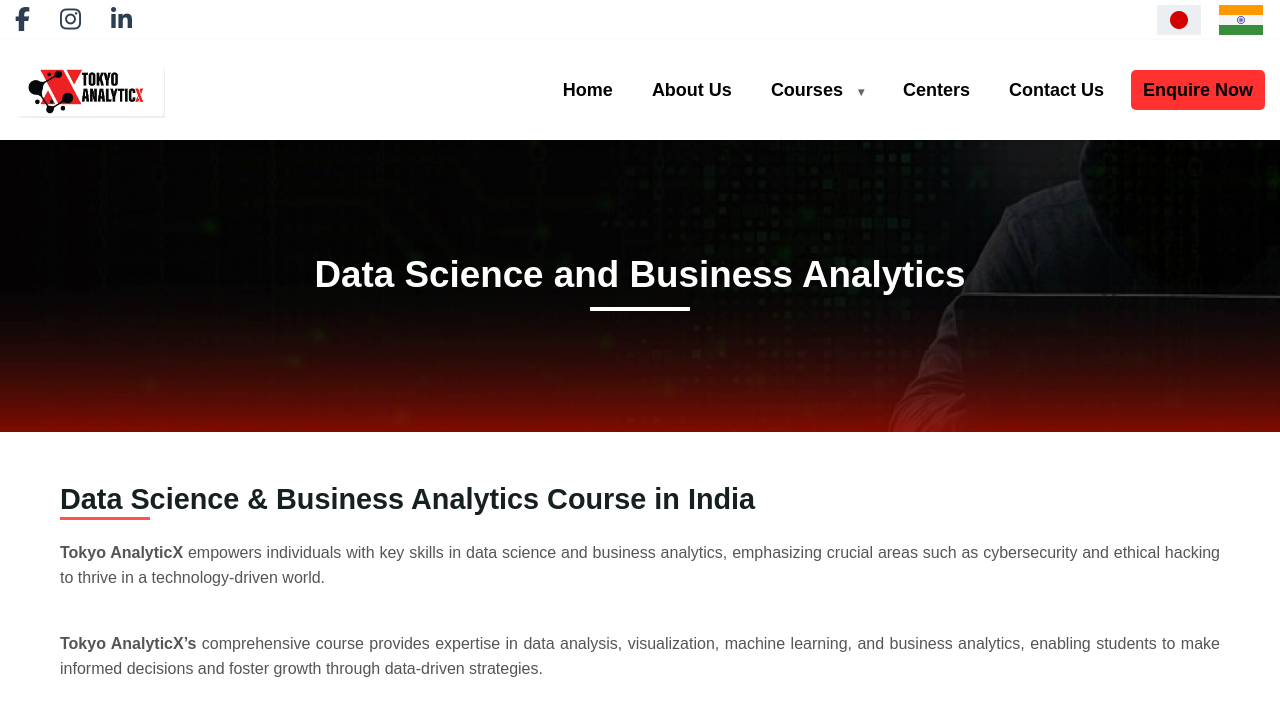
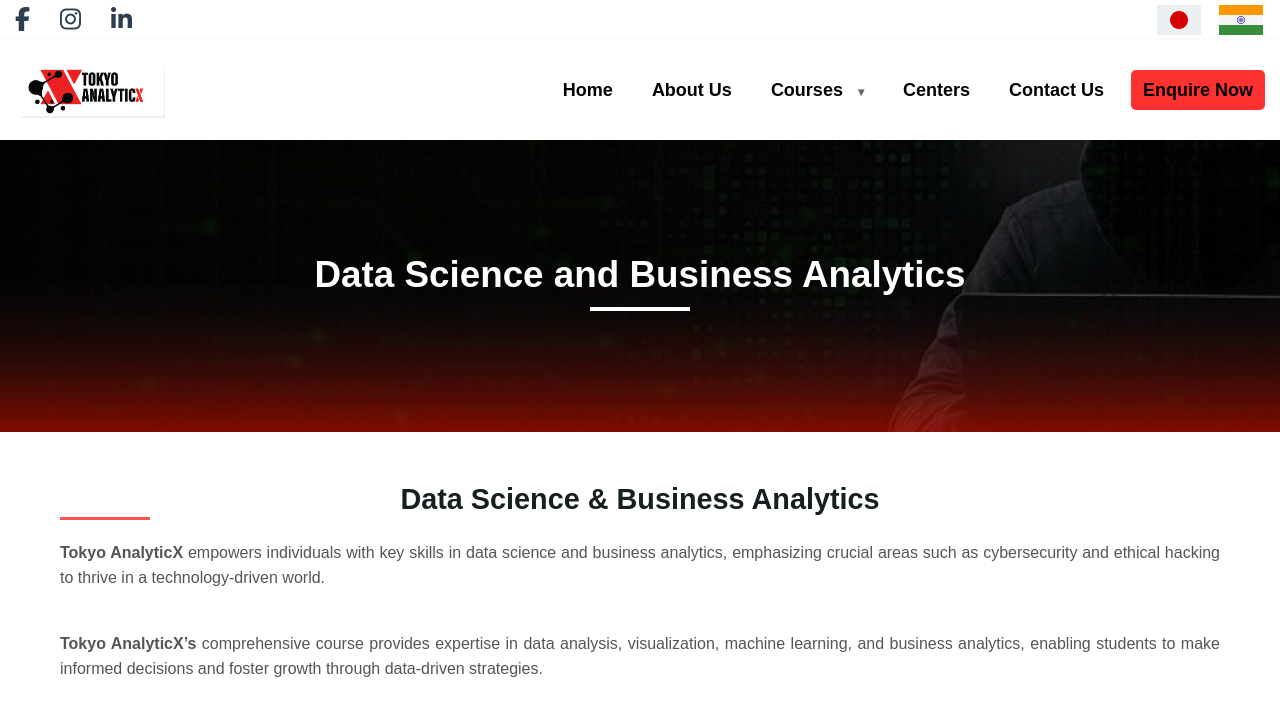
Before and after one commit to shakarrathod/tokyo_final_website, a Django app: page /data_science_business_analytics/ in a window 1280 px wide. Shown: the top 714 px of the page. Run offline with Django 5.2, Linux system fonts and the light colour scheme; some web fonts are replaced.

Commit message:
data science page modified

```diff
--- a/main/templates/dscience_banalytics.html
+++ b/main/templates/dscience_banalytics.html
@@ -71,7 +71,7 @@
   <div class="data-science-container">
     <div class="data-science-category">
       <h2 class="data-science-title">
-        Data Science & Business Analytics Course in India
+        Data Science & Business Analytics
       </h2>
       <p>
         <strong>Tokyo AnalyticX </strong>empowers individuals with key skills in data science and
@@ -110,6 +110,7 @@
     font-weight: bold;
     margin-bottom: 20px;
     position: relative;
+    text-align: center;
   }
 
   .data-science-title::after {
```
